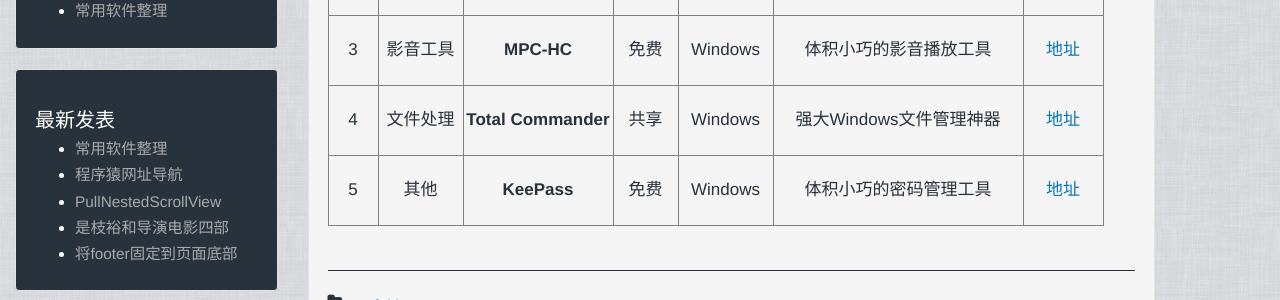
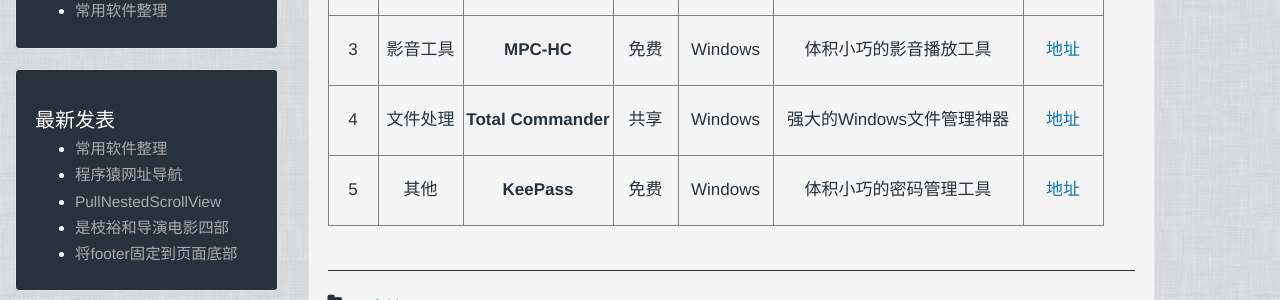
Before and after one commit to simon126649/zxixia.github.io, a Jekyll site: the page built from _posts/2017-09-30-soft-nav.markdown, in a window 1280 px wide and 960 px high. Shown: the part 424-724 px from the top of the window. Built offline with Jekyll 4.4.1, drawn with Linux system fonts in a browser that asks for light colours.

Commit message:
[xixia][20170930][ 1.Update post. ]

```diff
--- a/_data/nav/programmer.yml
+++ b/_data/nav/programmer.yml
@@ -16,7 +16,7 @@
     - title: "博客园"
       url: "https://www.cnblogs.com/"
       description: "博客，资讯"
-    - title: "segmentfault"
+    - title: "SegmentFault"
       url: "https://segmentfault.com/"
       description: "中文问答"
     - title: "知乎"
--- a/_data/nav/soft.yml
+++ b/_data/nav/soft.yml
@@ -24,7 +24,7 @@
     - title: "Total Commander"
       url: "http://www.ghisler.com/"
       free_type: 共享
-      description: "强大Windows文件管理神器"
+      description: "强大的Windows文件管理神器"
       os: "Windows"
 - type: "其他"
   softs:
```
